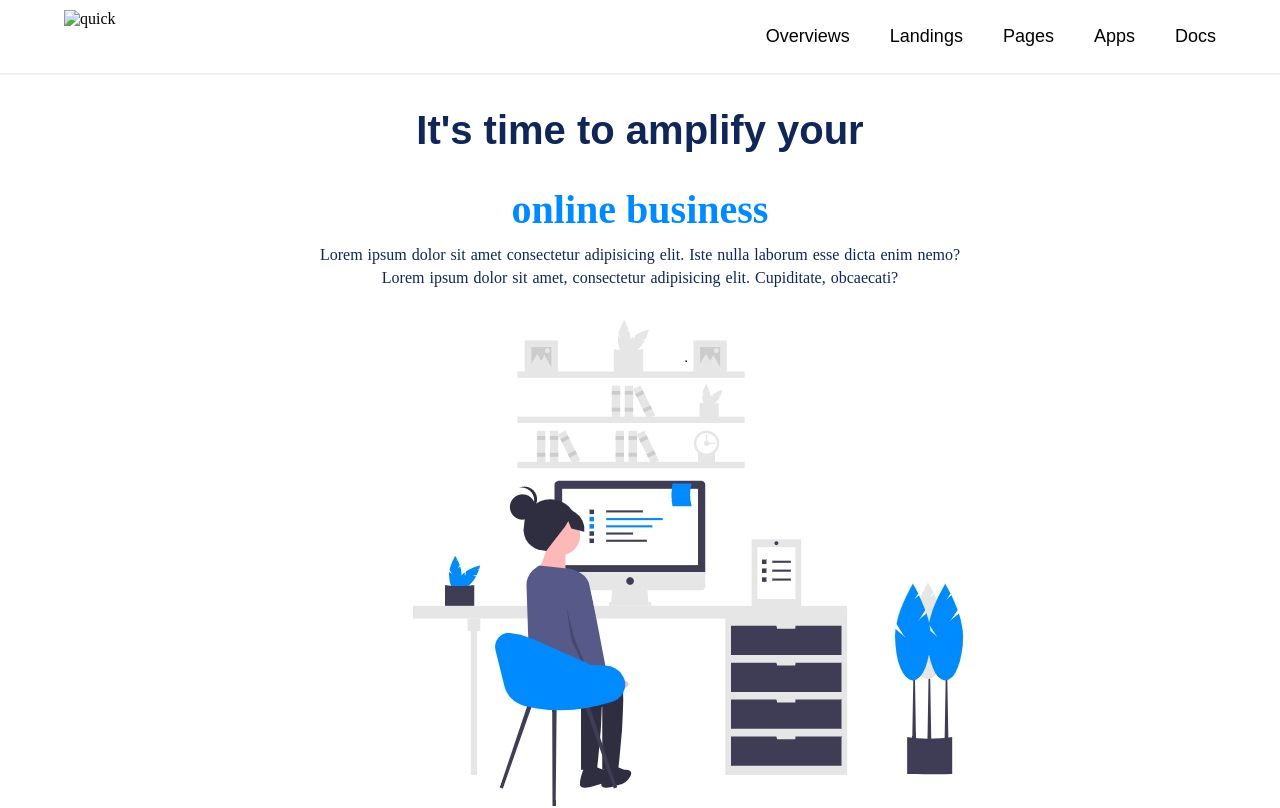
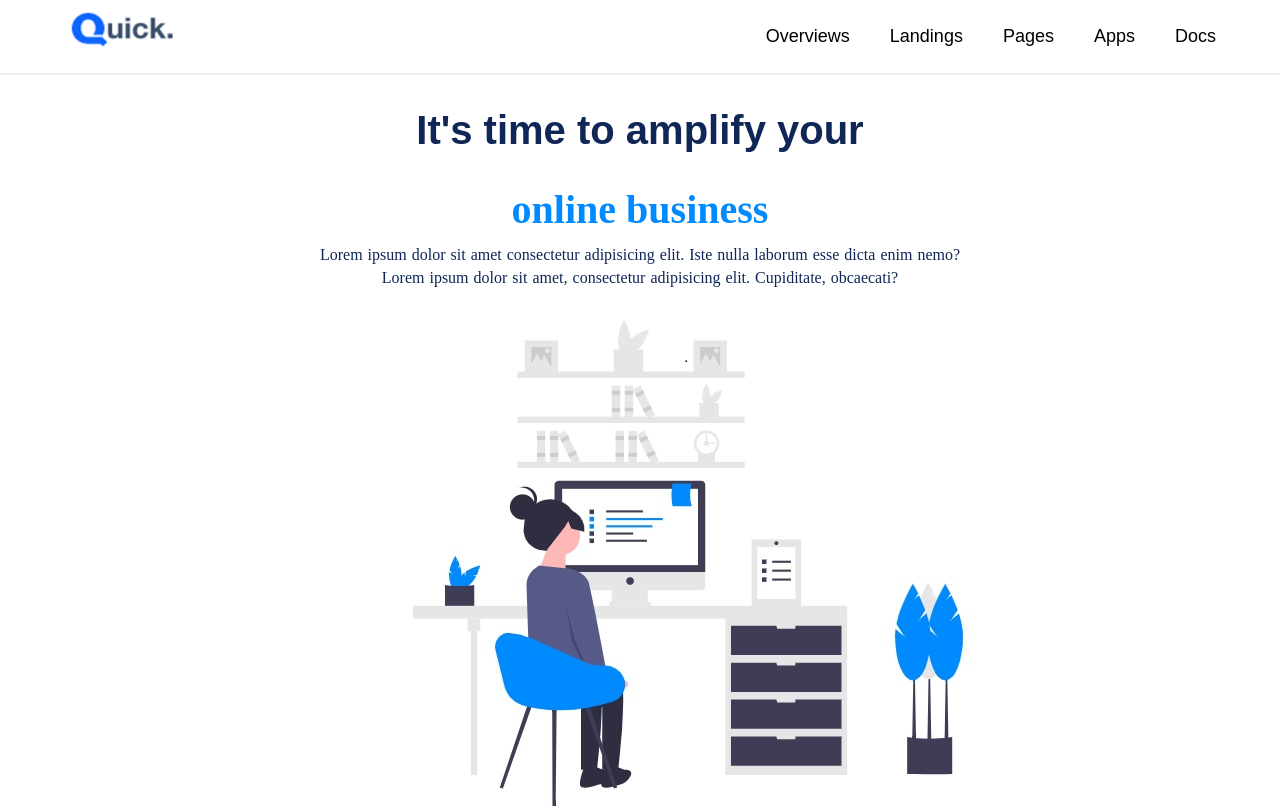
Before and after one commit to Infatakanda/quick, a plain HTML site: page index.html in a window 1280 px wide. Shown: the top 808 px of the page. Drawn offline with Linux system fonts and the light colour scheme; files whose address does not match are found by name.

Commit message:
Update index.html

```diff
--- a/index.html
+++ b/index.html
@@ -11,7 +11,7 @@
      <header>
         <div class="container">
             <div class="logo">
-                <img src="img/quick.png" alt="quick">
+                <img src="quick.png" alt="quick">
             </div>
             <nav class="menu">
                 <ul>
```
